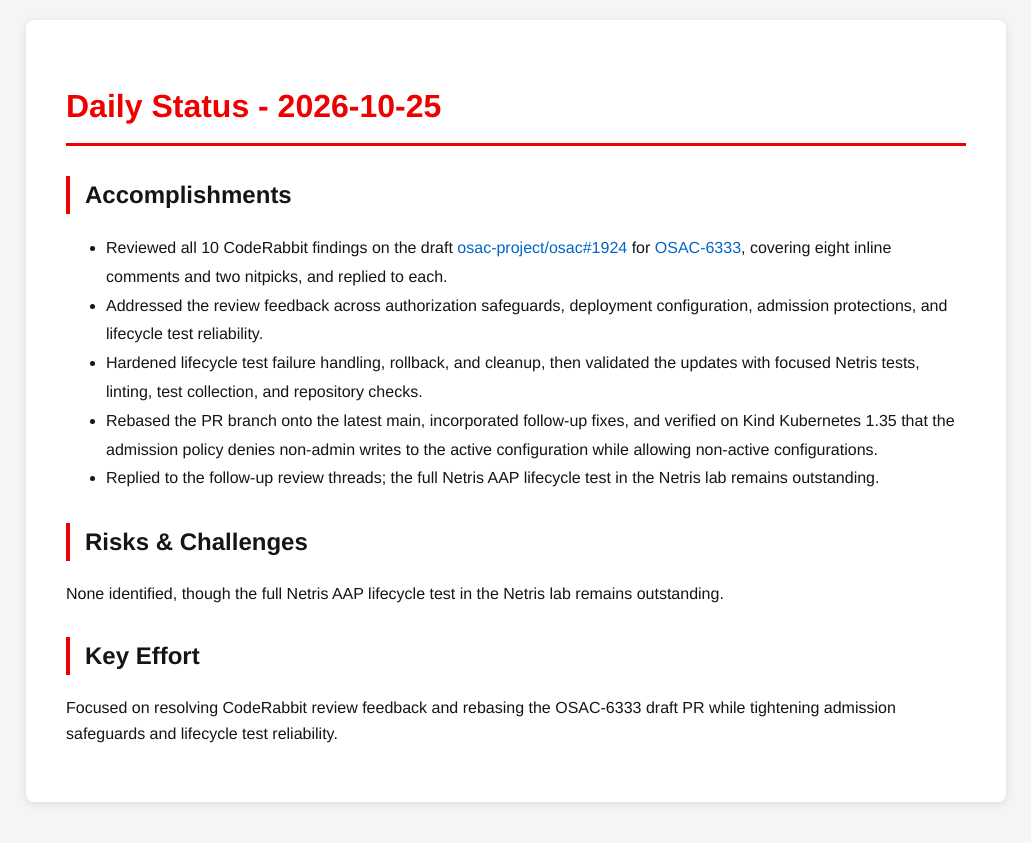
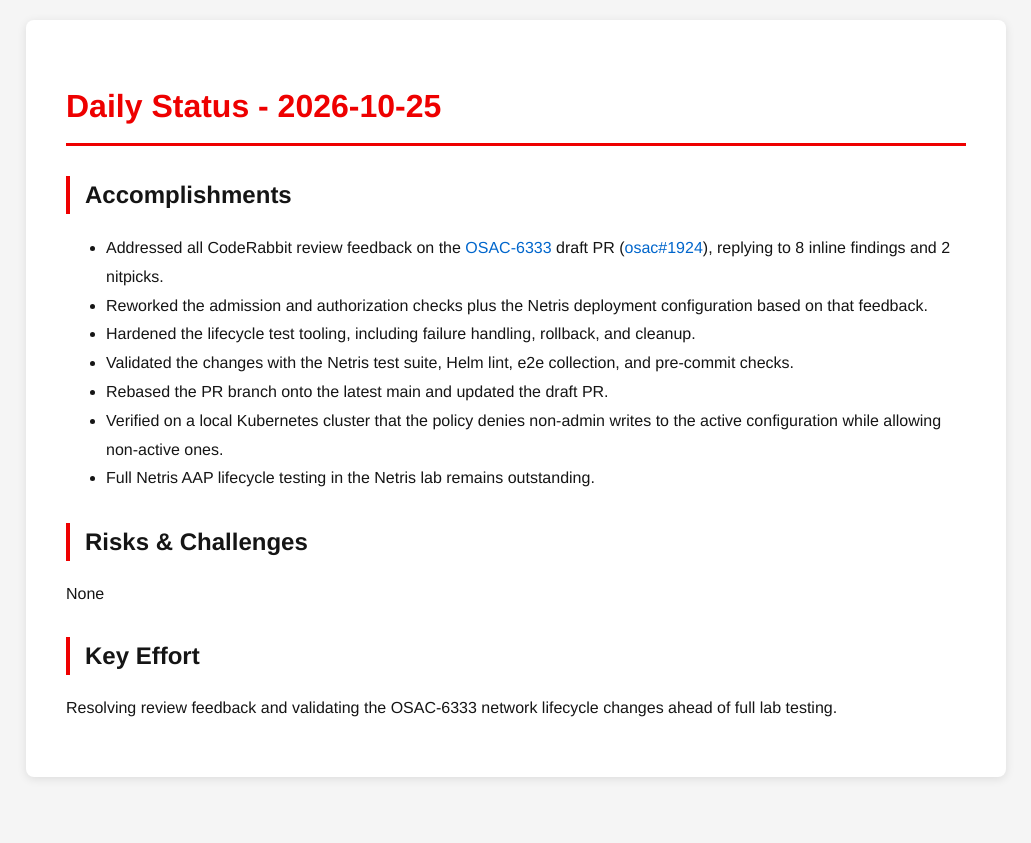
Before and after one commit to tzvatot/daily-status, a Jekyll site: the page built from 2026-10-25.md, in a window 1280 px wide. Shown: the top 843 px of the page, without its empty margins (124-1155 px from the left). Built offline with Jekyll 4.4.1, drawn with Linux system fonts in a browser that asks for light colours.

Commit message:
Daily status update - 2026-10-25

```diff
--- a/2026-10-25.md
+++ b/2026-10-25.md
@@ -7,14 +7,16 @@
 # Daily Status - 2026-10-25
 
 ## Accomplishments
-- Reviewed all 10 CodeRabbit findings on the draft [osac-project/osac#1924](https://github.com/osac-project/osac/pull/1924) for [OSAC-6333](https://redhat.atlassian.net/browse/OSAC-6333), covering eight inline comments and two nitpicks, and replied to each.
-- Addressed the review feedback across authorization safeguards, deployment configuration, admission protections, and lifecycle test reliability.
-- Hardened lifecycle test failure handling, rollback, and cleanup, then validated the updates with focused Netris tests, linting, test collection, and repository checks.
-- Rebased the PR branch onto the latest main, incorporated follow-up fixes, and verified on Kind Kubernetes 1.35 that the admission policy denies non-admin writes to the active configuration while allowing non-active configurations.
-- Replied to the follow-up review threads; the full Netris AAP lifecycle test in the Netris lab remains outstanding.
+- Addressed all CodeRabbit review feedback on the [OSAC-6333](https://redhat.atlassian.net/browse/OSAC-6333) draft PR ([osac#1924](https://github.com/osac-project/osac/pull/1924)), replying to 8 inline findings and 2 nitpicks.
+- Reworked the admission and authorization checks plus the Netris deployment configuration based on that feedback.
+- Hardened the lifecycle test tooling, including failure handling, rollback, and cleanup.
+- Validated the changes with the Netris test suite, Helm lint, e2e collection, and pre-commit checks.
+- Rebased the PR branch onto the latest main and updated the draft PR.
+- Verified on a local Kubernetes cluster that the policy denies non-admin writes to the active configuration while allowing non-active ones.
+- Full Netris AAP lifecycle testing in the Netris lab remains outstanding.
 
 ## Risks & Challenges
-None identified, though the full Netris AAP lifecycle test in the Netris lab remains outstanding.
+None
 
 ## Key Effort
-Focused on resolving CodeRabbit review feedback and rebasing the OSAC-6333 draft PR while tightening admission safeguards and lifecycle test reliability.
+Resolving review feedback and validating the OSAC-6333 network lifecycle changes ahead of full lab testing.
```
